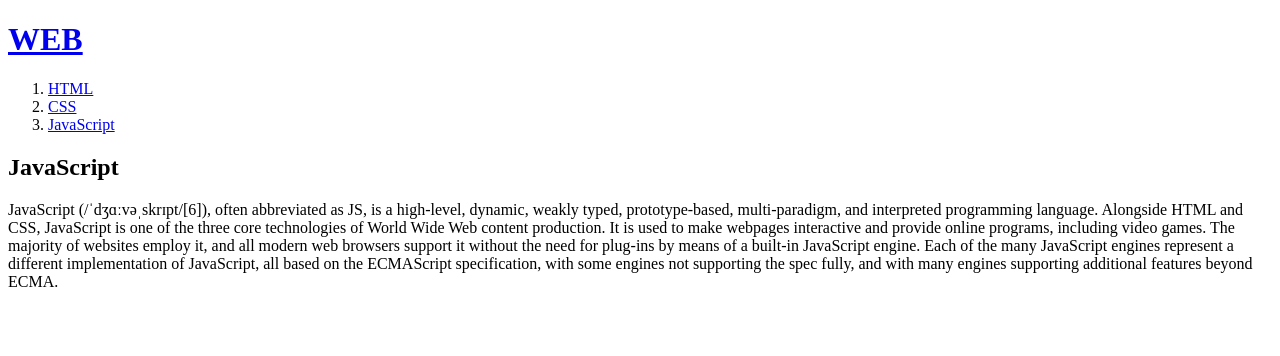
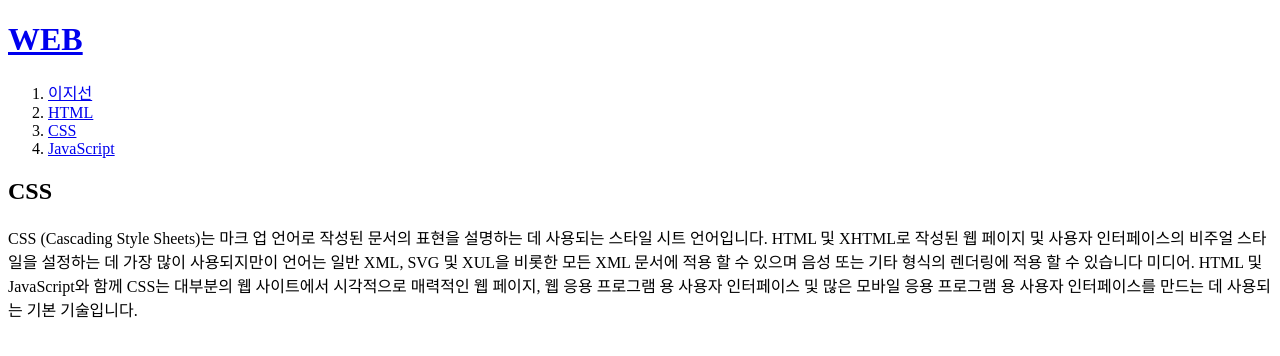
Before and after one commit to 2jisun99/web1, a plain HTML site: page 3.html in a window 1280 px wide. Drawn offline with Linux system fonts and the light colour scheme.

Commit message:
Update 3.html

```diff
--- a/3.html
+++ b/3.html
@@ -1,18 +1,19 @@
 <!doctype html>
 <html>
 <head>
-  <title>WEB1 - JavaScript</title>
+  <title>WEB1 - CSS</title>
   <meta charset="utf-8">
 </head>
 <body>
   <h1><a href="index.html">WEB</a></h1>
   <ol>
+    <li><a href="0.html">이지선</a></li>
     <li><a href="1.html">HTML</a></li>
     <li><a href="2.html">CSS</a></li>
     <li><a href="3.html">JavaScript</a></li>
   </ol>
-  <h2>JavaScript</h2>
-  <p>JavaScript (/ˈdʒɑːvəˌskrɪpt/[6]), often abbreviated as JS, is a high-level, dynamic, weakly typed, prototype-based, multi-paradigm, and interpreted programming language. Alongside HTML and CSS, JavaScript is one of the three core technologies of World Wide Web content production. It is used to make webpages interactive and provide online programs, including video games. The majority of websites employ it, and all modern web browsers support it without the need for plug-ins by means of a built-in JavaScript engine. Each of the many JavaScript engines represent a different implementation of JavaScript, all based on the ECMAScript specification, with some engines not supporting the spec fully, and with many engines supporting additional features beyond ECMA.
+  <h2>CSS</h2>
+  <p>CSS (Cascading Style Sheets)는 마크 업 언어로 작성된 문서의 표현을 설명하는 데 사용되는 스타일 시트 언어입니다. HTML 및 XHTML로 작성된 웹 페이지 및 사용자 인터페이스의 비주얼 스타일을 설정하는 데 가장 많이 사용되지만이 언어는 일반 XML, SVG 및 XUL을 비롯한 모든 XML 문서에 적용 할 수 있으며 음성 또는 기타 형식의 렌더링에 적용 할 수 있습니다 미디어. HTML 및 JavaScript와 함께 CSS는 대부분의 웹 사이트에서 시각적으로 매력적인 웹 페이지, 웹 응용 프로그램 용 사용자 인터페이스 및 많은 모바일 응용 프로그램 용 사용자 인터페이스를 만드는 데 사용되는 기본 기술입니다.
   </p>
   </body>
  </html>
```
